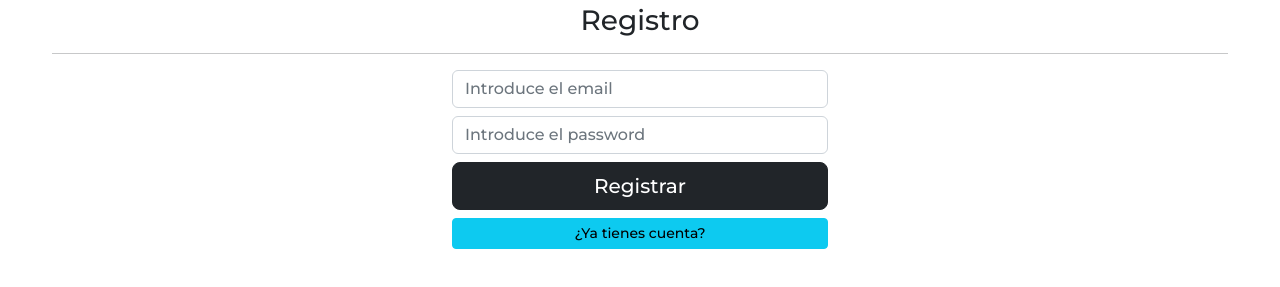
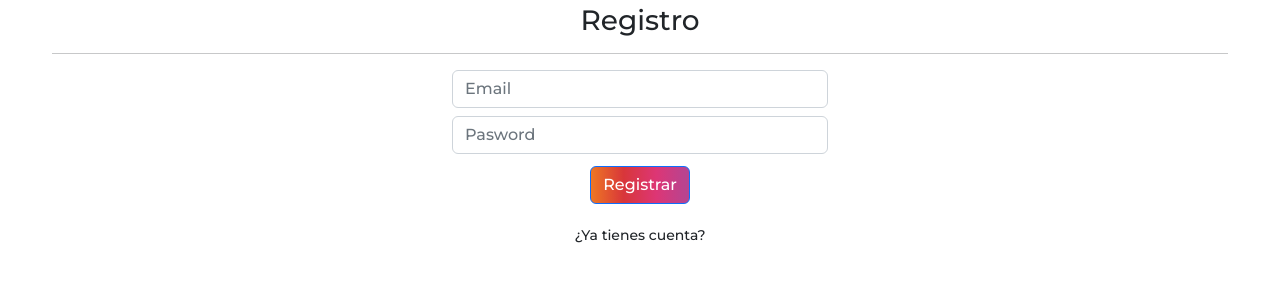
Before and after one commit to Jpergon251/proyecto_react_clientes_recuperacion, a React (Vite) app: page /registro in a window 1280 px wide. Shown: the part 269-556 px from the top of the page. Built offline with nearby package versions, Linux system fonts and the light colour scheme; no server answers.

Commit message:
Favoritos y login

```diff
--- a/package.json
+++ b/package.json
@@ -12,6 +12,7 @@
     "@uiball/loaders": "^1.2.6",
     "react": "^18.2.0",
     "react-dom": "^18.2.0",
+    "react-paginate": "^8.1.4",
     "react-router-dom": "^6.6.2",
     "sweetalert2": "^11.7.0"
   },
--- a/src/components/Navbar.jsx
+++ b/src/components/Navbar.jsx
@@ -12,6 +12,7 @@ const Navbar = () => {
     console.log('cerrando...')
     navigate('/login')
     setUser(null)
+
   }
 
   return (
@@ -36,7 +37,7 @@ const Navbar = () => {
               Perfil
             </Link>
           )}
-            <NavLink className='btn btn-dark  mr-2' to='/contact'>
+            <NavLink className='btn btn-dark mr-2' to='/contact'>
               Contacto
             </NavLink>
           {user ? (
@@ -44,7 +45,7 @@ const Navbar = () => {
               Cerrar sesión
             </button>
           ) : (
-            <NavLink className='btn btn-dark  mr-2' to='/login'>
+            <NavLink className='btn btn-dark mr-2' to='/login'>
               Login
             </NavLink>
           )}
--- a/src/components/PokemonList.jsx
+++ b/src/components/PokemonList.jsx
@@ -2,11 +2,13 @@ import React, { useContext, useState } from 'react'
 import PokemonContext from '../contexts/PokemonContext'
 import CardPokemon from './CardPokemon'
 import '../index.css'
+import ReactPaginate from 'react-paginate'
 
 const PokemonList = () => {
 
-  const { allPokemons, loading, filteredPokemons } =
+  const { globalPokemons, loading, filteredPokemons } =
 		useContext(PokemonContext);
+
 
 	return (
 		<>
@@ -22,7 +24,7 @@ const PokemonList = () => {
 						</>
 					) : (
 						<>
-							{allPokemons.map(pokemon => (
+							{globalPokemons.map(pokemon => (
 								<CardPokemon pokemon={pokemon} key={pokemon.id} />
 							))}
 						</>
@@ -32,5 +34,4 @@ const PokemonList = () => {
 		</>
 	);
 }
-
 export default PokemonList
--- a/src/index.css
+++ b/src/index.css
@@ -1,4 +1,14 @@
 @import url('https://fonts.googleapis.com/css2?family=Montserrat:wght@300;500;700&display=swap');
+.gradient-custom-2 {
+	/* fallback for old browsers */
+	background: #fccb90;
+
+	/* Chrome 10-25, Safari 5.1-6 */
+	background: -webkit-linear-gradient(to right, #ee7724, #d8363a, #dd3675, #b44593);
+
+	/* W3C, IE 10+/ Edge, Firefox 16+, Chrome 26+, Opera 12+, Safari 7+ */
+	background: linear-gradient(to right, #ee7724, #d8363a, #dd3675, #b44593);
+	}
 
 :root {
 	--color-fire: #ff7402;
--- a/src/pages/Dashboard.jsx
+++ b/src/pages/Dashboard.jsx
@@ -3,6 +3,7 @@ import { useNavigate } from 'react-router-dom'
 import FilterBar from '../components/FilterBar'
 import PokemonList from '../components/PokemonList'
 import PokemonContext from '../contexts/PokemonContext'
+import ReactPaginate from 'react-paginate';
 
 const Dashboard = () => {
 
@@ -77,11 +78,6 @@ const Dashboard = () => {
       	</div>
       	<PokemonList/>
 	  	<FilterBar/>
-	  	<div className="container-btn-load-more container">
-                <button className='btn-load-more' onClick={onClickLoadMore}>
-                    Cargar más
-                </button>
-        </div>
     </>
   )
 }
--- a/src/pages/Login.jsx
+++ b/src/pages/Login.jsx
@@ -9,10 +9,8 @@ const Login = () => {
     pass: '',
   }
   const { user, setUser } = useUserContext()
-  const [users, setUsers] = useState([])
   const [datos, setDatos] = useState(datosInitialState)
   const [error, setError] = useState(null)
-  const [esregistro, setEsregistro] = useState(false)
 
   const navigate = useNavigate()
 
@@ -32,13 +30,23 @@ const Login = () => {
       setError('Escribe una contraseña de 6 o mas carácteres')
       return
     }
-    login()
+    if(email === localStorage.getItem('email') && pass === localStorage.getItem('pass')){
+      login()
+    }else{
+      setError('Datos incorrectos')
+    }
+
 
   }
 
   const login = async () => {
     console.log('Logueando...')
     // Validamos el user
+    Swal.fire({
+      title: 'Éxito',
+      text: 'Usuario logueado',
+      icon: 'success',
+      })
     setUser(true)
     setDatos(datosInitialState)
     setError(null)
@@ -64,7 +72,7 @@ const Login = () => {
               name='email'
               type='email'
               className='form-control mb-2'
-              placeholder='Introduce el email'
+              placeholder='Email'
               onChange={(e) => handleChange(e)}
               value={datos.email}
             />
@@ -72,21 +80,22 @@ const Login = () => {
               name='pass'
               type='password'
               className='form-control mb-2'
-              placeholder='Introduce el password'
+              placeholder='Pasword'
               onChange={(e) => handleChange(e)}
               value={datos.pass}
             />
-            <button className='btn btn-lg btn-dark w-100  mb-2' type='submit'>
-              Login
-            </button>
+            <div class="text-center pt-1">
+              <button class="btn btn-primary gradient-custom-2 mb-3" type="submit">Log
+                in</button>
+            </div>
             <Link to='/registro'>
             <button
-              className='btn btn-sm btn-info w-100  mb-2'
-              onClick={() => setEsregistro(!esregistro)}
+              className='btn btn-sm w-100 mb-2'
               type='button'>
               ¿No tienes cuenta?
             </button>
             </Link>
+
           </form>
         </div>
       </div>
--- a/src/pages/Perfil.jsx
+++ b/src/pages/Perfil.jsx
@@ -1,26 +1,40 @@
-import React, { useState } from 'react'
-
+import React, { useContext, useState } from 'react'
+import CardPokemon from '../components/CardPokemon';
+import PokemonContext from '../contexts/PokemonContext';
 
 const Perfil = () => {
 
-  const [pokemonsFavoritos, setPokemonsFavoritos] = useState([])
+  const { globalPokemons } = useContext(PokemonContext);
 
-  for (let i = 0; i <pokemonsFavoritos.length; i++) {
+  const favoritePokemons = () =>{
 
+    const keys = Object.keys(localStorage)
+    let arrayPoke = []
+    for (let key of keys) {
+
+      if (key.includes('pokemon')){
+        arrayPoke.push(JSON.parse(localStorage.getItem(key)))
+      }
+    }
+    return arrayPoke
   }
 
-  console.log(localStorage.getItem('user'))
+  return (
 
-  return (
     <>
-    <div className='container .mark'>
-    Tu Email
-    <div>
-    {JSON.parse(localStorage.getItem('user'))["email"]}
-    </div>
-    </div>
+		<div className='container'>
+			<p className='p-search'>
+				Tienes <span>{favoritePokemons().length}</span>{' '}
+				pokemons favoritos:
+			</p>
+			<div className='card-list-pokemon container'>
+				{favoritePokemons().map(pokemon => (
+					<CardPokemon pokemon={pokemon} key={pokemon.id} />
+				))}
+			</div>
+		</div>
     </>
-  )
+	);
 }
 
 export default Perfil
--- a/src/pages/Registro.jsx
+++ b/src/pages/Registro.jsx
@@ -16,7 +16,7 @@ const Registro = () => {
 
       const navigate = useNavigate()
 
-      const procesarDatos = (e) => {
+      const dataging = (e) => {
         e.preventDefault()
         const { email, pass } = datos
 
@@ -30,6 +30,10 @@ const Registro = () => {
         }
         if (pass.length < 6) {
           setError('Escribe una contraseña de 6 o mas carácteres')
+          return
+        }
+        if(email == localStorage.getItem('email')){
+          setError('Usuario ya registrado')
           return
         }
         registrar()
@@ -48,6 +52,13 @@ const Registro = () => {
       setError(null)
       setUser(true)
       navigate('/dashboard')
+      for (var key in localStorage) {
+        if(key.includes('pokemon')){
+          localStorage.removeItem(key)
+        }
+      }
+      localStorage.setItem('email', datos.email)
+      localStorage.setItem('pass', datos.pass)
       }
 
       const handleChange = (e) => {
@@ -63,13 +74,13 @@ const Registro = () => {
       <hr />
       <div className='row justify-content-center'>
         <div className='col-12 col-sm-8 col-md-6 col-xl-4'>
-          <form onSubmit={procesarDatos}>
+          <form onSubmit={dataging}>
             {error && <div className='alert alert-danger'>{error}</div>}
             <input
               name='email'
               type='email'
               className='form-control mb-2'
-              placeholder='Introduce el email'
+              placeholder='Email'
               onChange={(e) => handleChange(e)}
               value={datos.email}
             />
@@ -77,20 +88,21 @@ const Registro = () => {
               name='pass'
               type='password'
               className='form-control mb-2'
-              placeholder='Introduce el password'
+              placeholder='Pasword'
               onChange={(e) => handleChange(e)}
               value={datos.pass}
             />
-            <button className='btn btn-lg btn-dark w-100  mb-2' type='submit'>
-              Registrar
-            </button>
+            <div class="text-center pt-1">
+              <button class="btn btn-primary gradient-custom-2 mb-3" type="submit">Registrar</button>
+            </div>
             <Link to='/login'>
-              <button
-              className='btn btn-sm btn-info w-100  mb-2'
+            <button
+              className='btn btn-sm w-100 mb-2'
               type='button'>
               ¿Ya tienes cuenta?
-              </button>
+            </button>
             </Link>
+
 
           </form>
         </div>
--- a/src/pages/SearchPage.jsx
+++ b/src/pages/SearchPage.jsx
@@ -7,9 +7,6 @@ const SearchPage = () => {
   const location = useLocation();
 
 	const { globalPokemons } = useContext(PokemonContext);
-
-
-
 
   const filterPokemons = () => {
     if (!isNaN(parseInt(location.state))){
```
Also changed, not shown: src/pages/PokemonPage.jsx (+1 -6 lines), 1 other file (tests, documents, lock files or other folders).
